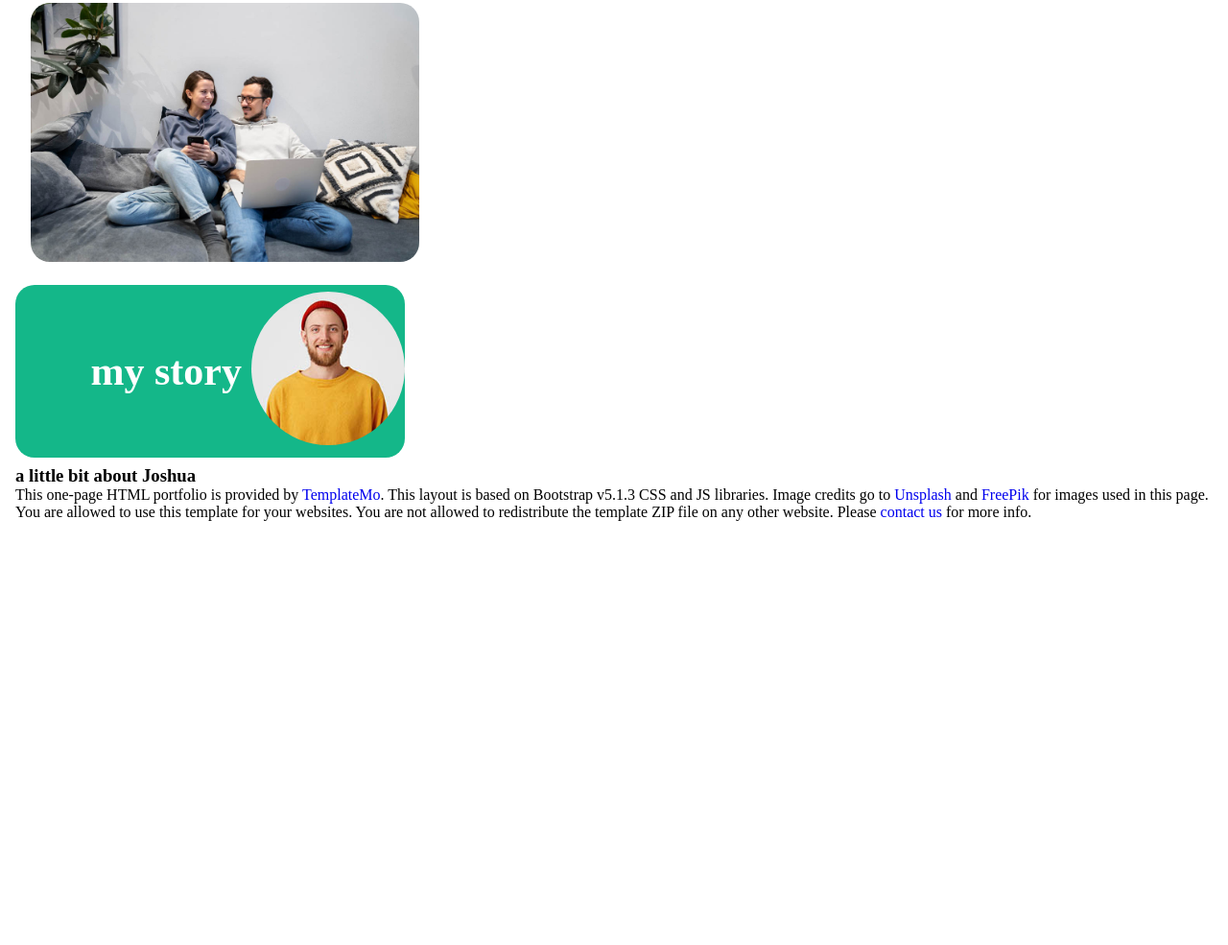
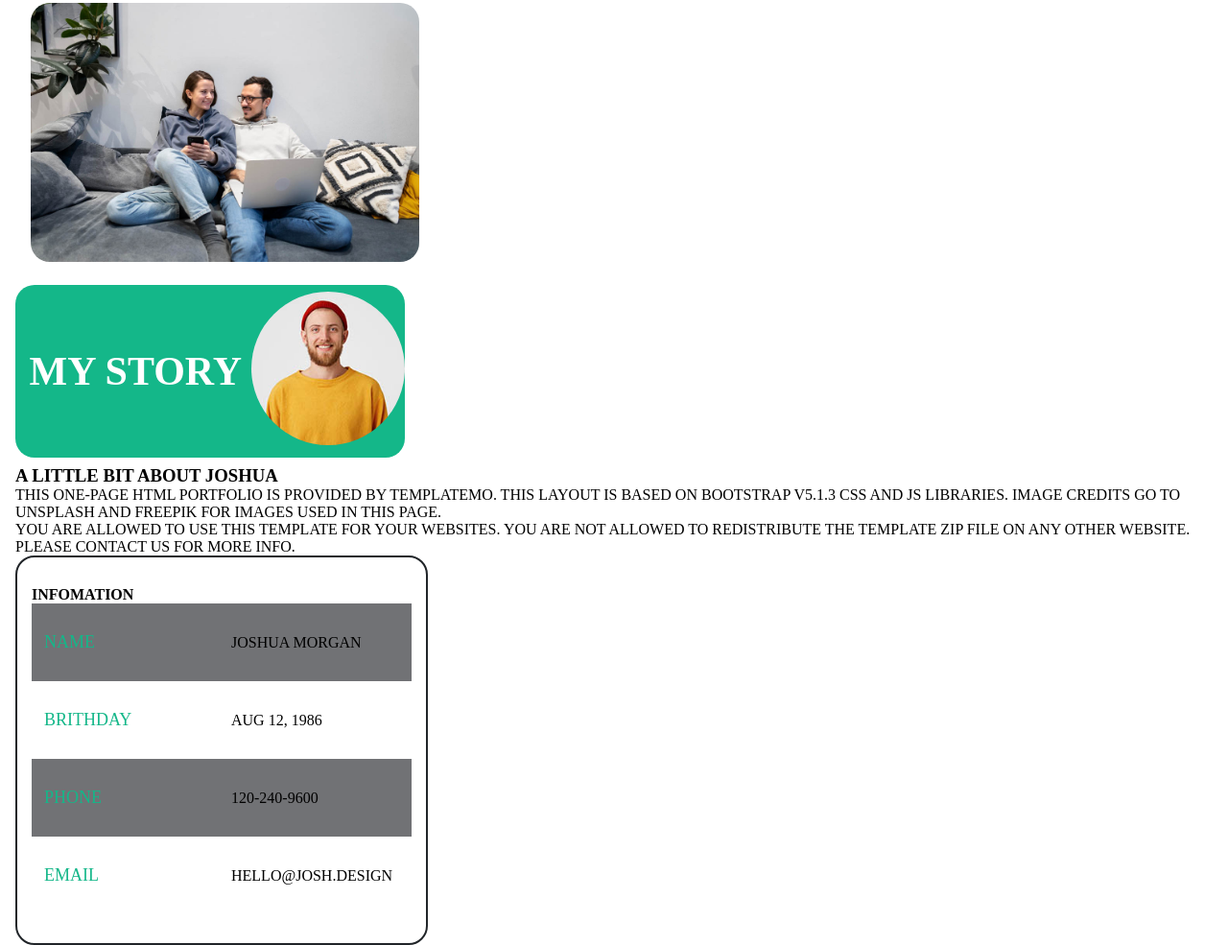
Before and after one commit to xsoul404/first-project, a plain HTML site: page index.html in a window 1280 px wide. Shown: the part 881-1866 px from the top of the page at 96% size. Before the commit the page ends 1424 px from the top, so only its background shows below. Drawn offline with Linux system fonts and the light colour scheme.

Commit message:
add boredr text hmlt-css

```diff
--- a/asset/style.css
+++ b/asset/style.css
@@ -2,6 +2,7 @@
     margin: 0;
     padding: 0;
     box-sizing: border-box;
+    text-transform: uppercase;
 }
 
 body> {
@@ -10,6 +11,8 @@ body> {
 }
 a{
     text-decoration: none;
+    color: inherit;
+
 }
 .p-1 { padding: 4px; }
 .p-2 { padding: 8px; }
@@ -138,7 +141,7 @@ a{
 .m-20 { margin: 80px; }
 
 .b-head{
-    background: #14B789;
+
     width: 100%;
 height: 875px;
     position: relative;
@@ -243,6 +246,7 @@ color: white;
 font-weight: bold;
 }
 .info-box{
+    background-color: #14B789;
     display: flex;
     flex-direction: column;
     align-items: start;
@@ -298,3 +302,29 @@ font-size: 28px;
     border-radius: 50%;
     object-fit: cover;
 }
+.text-secion__titel{
+    font-size: 16px;
+
+}
+.oooooooo{
+    background: color #212529;;
+    width: 430px;
+    padding: 30px 15px;
+    border: 2px solid #212529;
+    border-radius: 20px;
+}
+.text-info{
+    display: grid;
+grid-template-columns: 2fr 2fr;
+align-items: center;
+gap: 20px;
+
+}
+.text-info:nth-child(even){
+    background-color: #717275
+}
+.text-start__secion{
+    color: #14B789;
+    font-size: 18px;
+    padding: 30px 13px;
+}
--- a/index.html
+++ b/index.html
@@ -4,39 +4,41 @@
 <head>
     <meta charset="UTF-8">
     <meta name="viewport" content="width=device-width, initial-scale=1.0">
-    <title>first projct</title>
+    <title>first project</title>
     <link rel="stylesheet" href="./asset/style.css">
     <link rel="stylesheet" href="https://cdnjs.cloudflare.com/ajax/libs/font-awesome/4.7.0/css/font-awesome.min.css">
     <link rel="preconnect" href="https://fonts.googleapis.com">
     <link rel="preconnect" href="https://fonts.gstatic.com" crossorigin>
-<link href="https://fonts.googleapis.com/css2?family=DM+Sans:ital,opsz,wght@0,9..40,100..1000;1,9..40,100..1000&display=swap" rel="stylesheet">
+    <link
+        href="https://fonts.googleapis.com/css2?family=DM+Sans:ital,opsz,wght@0,9..40,100..1000;1,9..40,100..1000&display=swap"
+        rel="stylesheet">
 </head>
 
 <body>
     <section class="b-head p-4">
-
-        <header style="position: relative; z-index: 3;">
-            <nav class="navbar pb-3 pt-3 pl-6 pr-6">
+        <header>
+            <nav class="navbar pb-3 pt-3 pl-6 pr-6" style="color: aqua;">
                 <div class="menu-icon">
                     <div></div>
                     <div></div>
                     <div></div>
                 </div>
+
                 <div>
                     <a href="" class="logo-head">first</a>
                 </div>
+
                 <div class="end-side-head">
                     <div class="icon-box-head">
                         <i style="font-size:24px" class="fa">&#xf095;</i>
                     </div>
                     <div class="text-box-head pr-4 pl-4">
-                        <p>
-                            120-240-9600
-                        </p>
+                        <p>120-240-9600</p>
                     </div>
                 </div>
             </nav>
         </header>
+
         <main class="pt-20">
             <section class="info-box">
                 <div class="text-img-main">
@@ -47,49 +49,87 @@
                         <p>hello friends!</p>
                     </div>
                 </div>
+
                 <div class="text-main pr-6 pl-6 pt-2 pb-2">
-                    <h2>
-                        I’m available for freelance work.
-                    </h2>
+                    <h2>I’m available for freelance work.</h2>
                 </div>
+
                 <a href="">
                     <div class="text-main-end pt-2 pb-2 pr-4 pl-4">
                         Let's begin
                     </div>
                 </a>
-                <div class="img-container ">
+
+                <div class="img-container">
                     <div class="img-section-main"></div>
                     <img src="./asset/img/portrait-happy-excited-man-holding-laptop-computer.png" alt="">
                 </div>
             </section>
+
             <section class="section-img-story">
                 <div class="pt-7 pb-5 pl-4 pr-4">
                     <img src="./asset/img/couple-working-from-home-together-sofa.jpg" alt="">
                 </div>
+
                 <div class="title-warp">
                     <div>
-                        <h2>
-                            my story
-                        </h2>
+                        <h2>my story</h2>
                     </div>
+
                     <div class="img-title-warp">
                         <img src="./asset/img/happy-bearded-young-man.jpg" alt="">
                     </div>
                 </div>
-                <div>
+                <div class="text-secion-">
+                    <div class="text__titel">
                         <h3 class="pt-2 mb-3">a little bit about Joshua</h3>
                     </div>
-                <div>
-                    <p>This one-page HTML portfolio is provided by <a href="https://templatemo.com"
-                            target="_blank">TemplateMo</a>. This layout is based on Bootstrap v5.1.3 CSS and JS
-                        libraries. Image credits go to <a href="https://unsplash.com" target="_blank">Unsplash</a> and
-                        <a href="https://freepik.com" target="_blank">FreePik</a> for images used in this page.
+
+                    <div class="text__titel">
+                        <p>
+                            This one-page HTML portfolio is provided by
+                            <a href="https://templatemo.com" target="_blank">TemplateMo</a>.
+                            This layout is based on Bootstrap v5.1.3 CSS and JS libraries.
+                            Image credits go to
+                            <a href="https://unsplash.com" target="_blank">Unsplash</a>
+                            and
+                            <a href="https://freepik.com" target="_blank">FreePik</a>
+                            for images used in this page.
                         </p>
                     </div>
+
+                    <div class="text-secion__titel">
+                        <p>
+                            You are allowed to use this template for your websites.
+                            You are not allowed to redistribute the template ZIP file on any other website.
+                            Please
+                            <a href="https://templatemo.com/contact" target="_blank">contact us</a>
+                            for more info.
+                        </p>
+                    </div>
+                </div>
+            </section>
+            <section>
+                <div class="oooooooo">
                     <div>
-                    <p>You are allowed to use this template for your websites. You are not allowed to redistribute the
-                        template ZIP file on any other website. Please <a href="https://templatemo.com/contact"
-                            target="_blank">contact us</a> for more info.</p>
+                        <h4>infomation</h4>
+                    </div>
+                    <div class="text-info">
+                        <div class="text-start__secion"><span>name</span></div>
+                        <div><span>Joshua Morgan</span></div>
+                    </div>
+                    <div class="text-info">
+                        <div class="text-start__secion"><span>brithday</span></div>
+                        <div><span>Aug 12, 1986</span></div>
+                    </div>
+                    <div class="text-info">
+                        <div class="text-start__secion"><span>phone</span></div>
+                        <div><a href="">120-240-9600</a></div>
+                    </div>
+                    <div class="text-info">
+                        <div class="text-start__secion"><span>email</span></div>
+                        <div><a href="mailto:hello@josh.design">hello@josh.design</a></div>
+                    </div>
                 </div>
             </section>
         </main>
```
Lines whose indentation alone changed are shown as unchanged.
